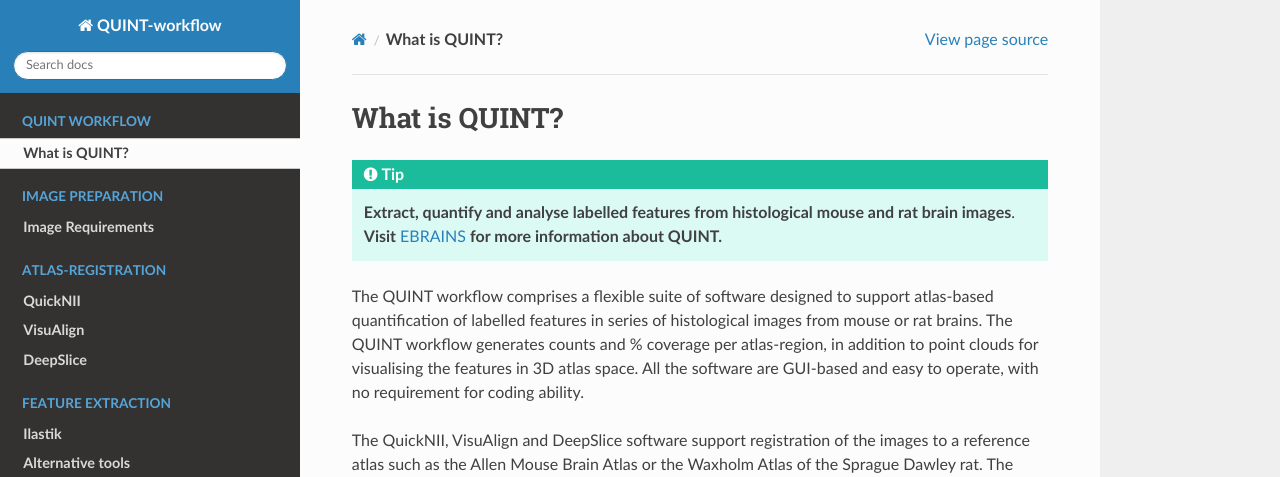
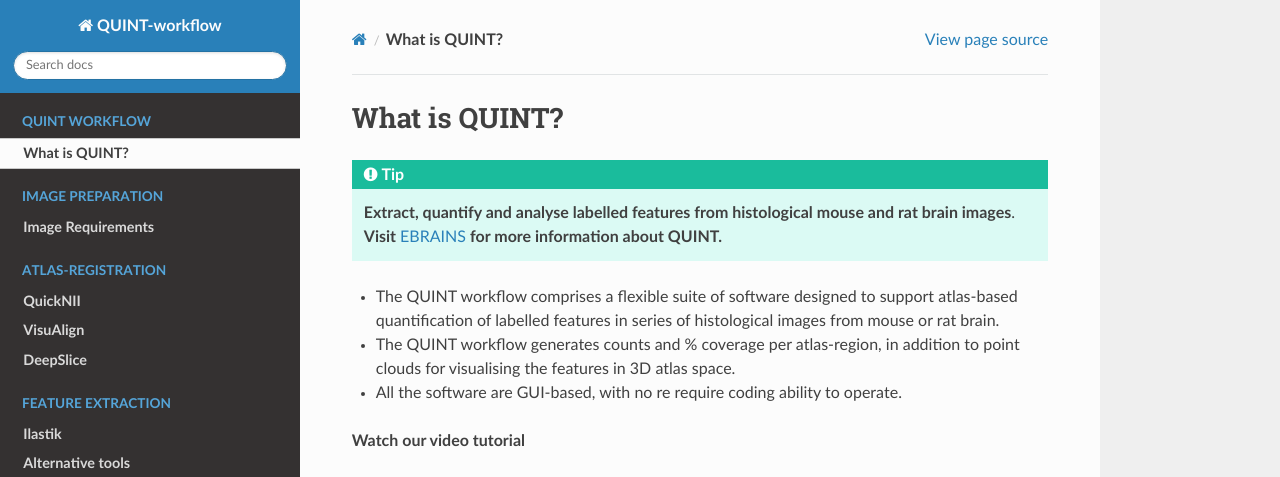
Before and after one commit to Neural-Systems-at-UIO/QUINT_workflow, a Sphinx documentation site: the page built from docs/QUINTintro.rst, in a window 1280 px wide and 1202 px high. Shown: the top 477 px of the window. Built offline with Sphinx 7.4.7 and the Read the Docs theme 2.0.0, drawn with Linux system fonts in a browser that asks for light colours; pages that are not in the unit, such as notebooks, are missing from menus; some of the changed text lies outside the part shown; grey boxes are pictures that could not be loaded.

Commit message:
Update QUINTintro.rst

```diff
--- a/docs/QUINTintro.rst
+++ b/docs/QUINTintro.rst
@@ -1,13 +1,22 @@
 **What is QUINT?**
 -----------------------
-
 
 .. tip::
    **Extract, quantify and analyse labelled features from histological mouse and rat brain images**. **Visit** `EBRAINS <https://ebrains.eu/service/quint/>`_ **for more information about QUINT.**
 
-The QUINT workflow comprises a flexible suite of software designed to support atlas-based quantification of labelled features in series of histological images from mouse or rat brains. The QUINT workflow generates counts and % coverage per atlas-region, in addition to point clouds for visualising the features in 3D atlas space. All the software are GUI-based and easy to operate, with no requirement for coding ability.
+- The QUINT workflow comprises a flexible suite of software designed to support atlas-based quantification of labelled features in series of histological images from mouse or rat brain.
+- The QUINT workflow generates counts and % coverage per atlas-region, in addition to point clouds for visualising the features in 3D atlas space.
+- All the software are GUI-based, with no re require coding ability to operate.
 
-The QuickNII, VisuAlign and DeepSlice software support registration of the images to a reference atlas such as the Allen Mouse Brain Atlas or the Waxholm Atlas of the Sprague Dawley rat. The Ilastik software supports feature extraction based on image segmentation. The Nutil software supports the pre-processing of histological images.
+**Watch our video tutorial**
+
+.. raw:: html
+
+   <iframe width="560" height="315" src="https://www.youtube.com/embed/n-gQigcGMJ0" title="YouTube video player" frameborder="0" allow="accelerometer; autoplay; clipboard-write; encrypted-media; gyroscope; picture-in-picture" allowfullscreen></iframe>
+
+QUINT software
+
+The QuickNII, VisuAlign and DeepSlice support registration of the images to a reference atlas such as the Allen Mouse Brain Atlas or the Waxholm Atlas of the Sprague Dawley rat. The Ilastik software supports feature extraction based on image segmentation. The Nutil software supports the pre-processing of histological images.
 
 
 comprises the software QuickNII, VisuAlign, ilastik and Nutil, and allows atlas-based quantification of labelled features in serial histological images from mouse or rat brains.
```
